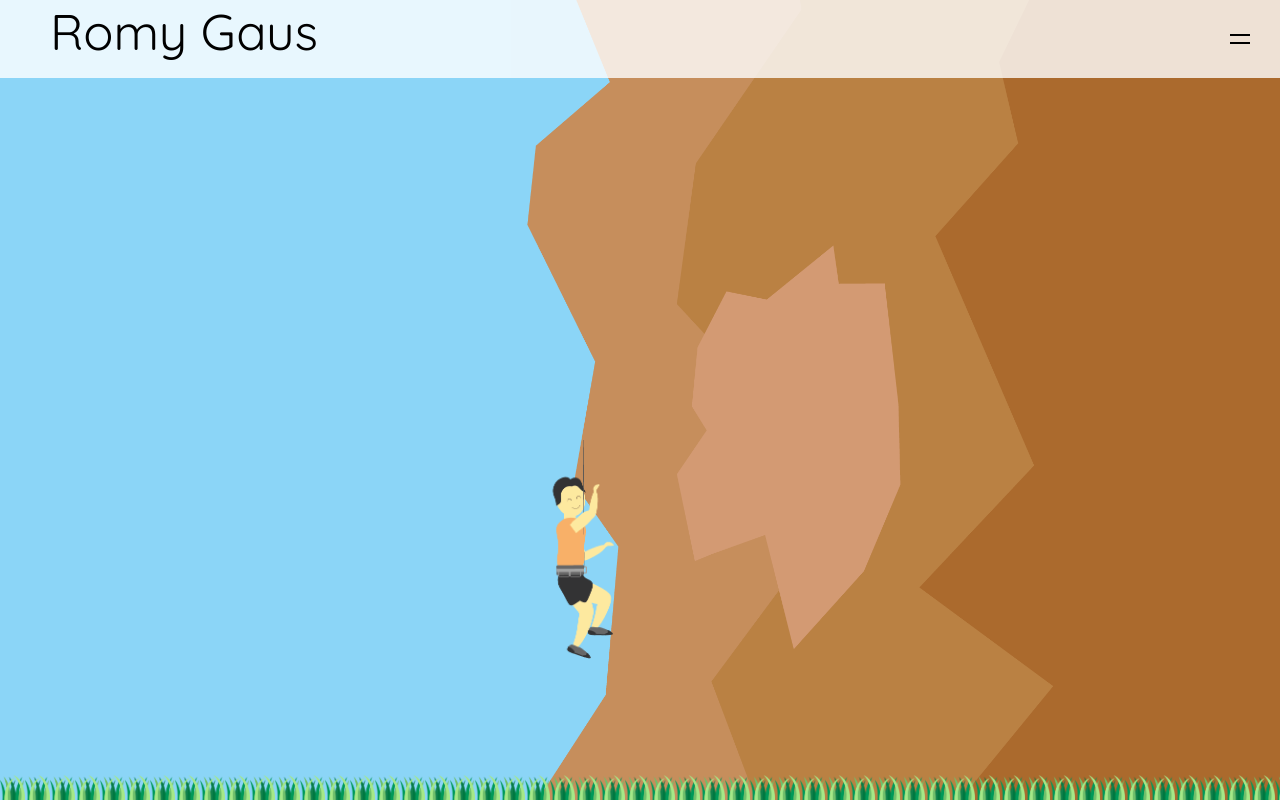
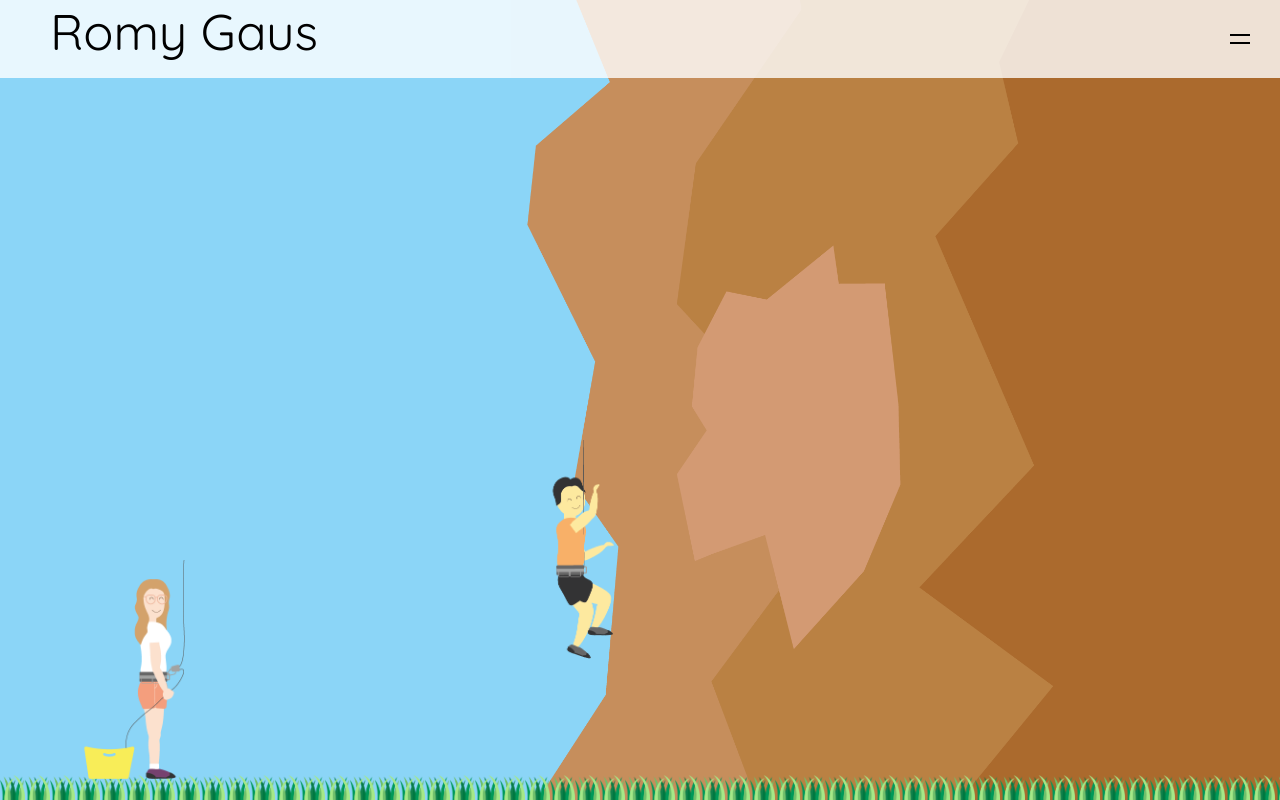
Before and after one commit to RomyGaus/personal-website, a React (Create React App) app: page / in a window 1280 px wide. Built offline with nearby package versions, Linux system fonts and the light colour scheme.

Commit message:
add images

```diff
--- a/src/App.css
+++ b/src/App.css
@@ -125,6 +125,19 @@ nav.active .icon .line2 {
   transform: rotate(765deg) translateY(-5.5px);
 }
 
+.romy-top {
+  height: 30vh;
+  display: inline-block;
+  position: absolute;
+  top: 5.9%;
+  right: 25%;
+  z-index: 900;
+}
+
+.romy-top img {
+  height: 100%;
+}
+
 .climber {
   height: 30vh;
   display: inline-block;
@@ -136,6 +149,19 @@ nav.active .icon .line2 {
 }
 
 .climber img {
+  height: 100%;
+}
+
+.romy-bottom {
+  height: 30vh;
+  display: inline-block;
+  position: absolute;
+  bottom: 0;
+  left: 5%;
+  z-index: 900;
+}
+
+.romy-bottom img {
   height: 100%;
 }
 
@@ -185,7 +211,7 @@ nav.active .icon .line2 {
   height: 100%;
   display: flex;
   flex-direction: column;
-  justify-content: flex-start;
+  justify-content: center;
   position: absolute;
   left: 0;
   top: 0;
--- a/src/App.js
+++ b/src/App.js
@@ -101,10 +101,10 @@ class App extends Component {
         <div className='climber'>
           <img alt='climber' src={require('.//images/climber.png')} />
         </div>
-        {/* <div className='romy-bottom'>
-          <img alt='climber' src={require('.//images/Romy.png')} />
-        </div> */}
         <div className='scrollContainer' style={scrollStyle} onLoad={this.updateMaxDelta} >
+          <div className='romy-top'>
+            <img alt='romy with flag' src={require('.//images/Romy Flag.png')} />
+          </div>
           <div className='cliff'>
             <img alt='cliff' src={require('.//images/Wall Top.png')}/>
             <img alt='cliff' src={require('.//images/Wall 1.png')}/>
@@ -115,6 +115,9 @@ class App extends Component {
             ? <button type='button' className='btn' onClick={this.continueScrolling}>Continue</button>
             : <div></div>
           }
+          <div className='romy-bottom'>
+            <img alt='romy' src={require('.//images/Romy.png')} />
+          </div>
           <div className='grass'>
             {this.createGrass()}
           </div>
--- a/src/components/Content.js
+++ b/src/components/Content.js
@@ -1,11 +1,6 @@
 import React, { Component } from 'react';
 
 class Content extends Component {
-    constructor() {
-        super()
-        this.state = {
-        }
-    }
 
     componentDidMount() {
         window.addEventListener('wheel', this.checkBoxes);
@@ -29,11 +24,11 @@ class Content extends Component {
     render() {
         return(
             <div className='content'>
+                <div className="box"><h2>other projects</h2></div>
+                <div className="box"><h2>50 Days 50 Projects</h2></div>
+                <div className="box"><h2>ZTM Course</h2></div>
+                <div className="box"><h2>Chemielaborantin Jobs</h2></div>
                 <div className="box"><h2>Schule und Ausbildung</h2></div>
-                <div className="box"><h2>Chemielaborantin Jobs</h2></div>
-                <div className="box"><h2>ZTM Course</h2></div>
-                <div className="box"><h2>50 Days 50 Projects</h2></div>
-                <div className="box"><h2>other projects</h2></div>
             </div>
         )
     }
```
Also changed, not shown: src/images/Balloon.png, src/images/Romy Flag.png (added).
